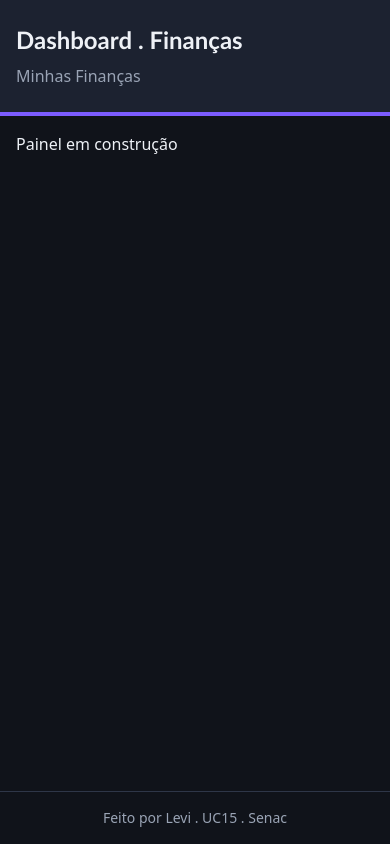
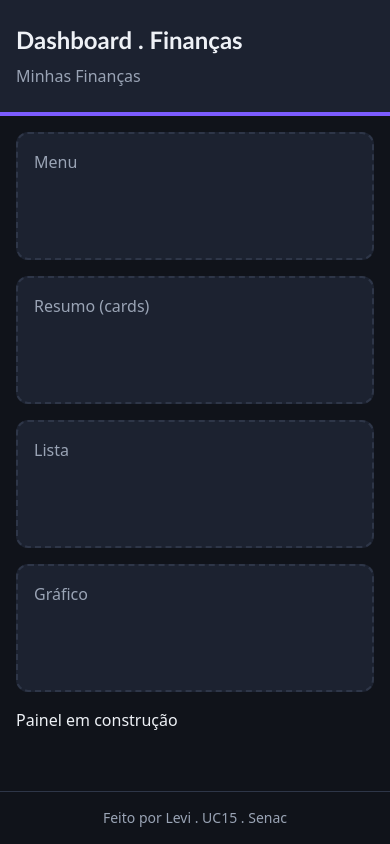
Before and after one commit to Levi-dev6638/my-dashboard, a React (Vite) app: page / in a window 390 px wide. Built offline with nearby package versions, Linux system fonts and the light colour scheme.

Commit message:
feat: add mobile-first dashboard grid

```diff
--- a/src/App.jsx
+++ b/src/App.jsx
@@ -1,13 +1,20 @@
 import Header from "./components/Header";
 import Footer from "./components/Footer";
-
+const areaClass = 'min-h-32 rounded-xl border-2 border-dashed border-border bg-surface p-4 text-muted'
 function App() {
   return (
     <>
 
      <div className="flex min-h-screen flex-col bg-background text-foreground">
       <Header/>
-      <main className="flex-1 p-4">
+      <main className="grid flex-1 grid-cols-1 content-start gap-4 p-4
+      md:grid-cols-2 md:gap-6 md:p-6
+      xl:grid-cols-[15rem_1fr_1fr] xl:p-8">
+
+        <nav id= "menu" className={`${areaClass} md:col-span-2 xl:col-span-1 xl:row-span-2`}>Menu</nav>
+        <section id="summary" className={`${areaClass} md:col-span-2`}>Resumo (cards)</section>
+        <section id="list" className={`${areaClass} md:min-h-80`}>Lista</section>
+        <section id="chart" className={`${areaClass} md:min-h-80`}>Gráfico</section>
         <p>Painel em construção</p>
       </main>
 
```
